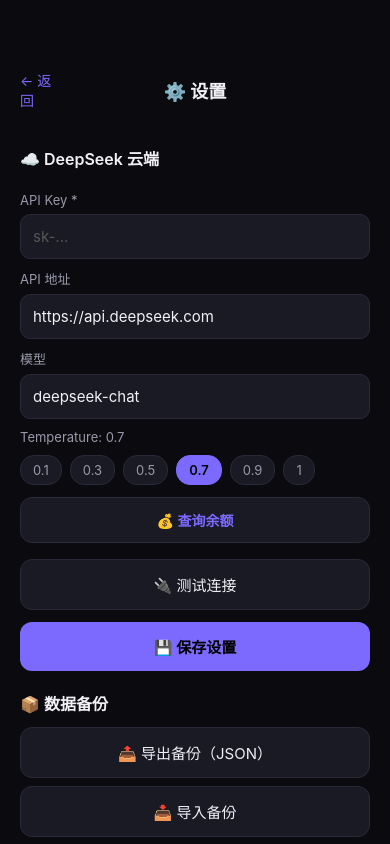
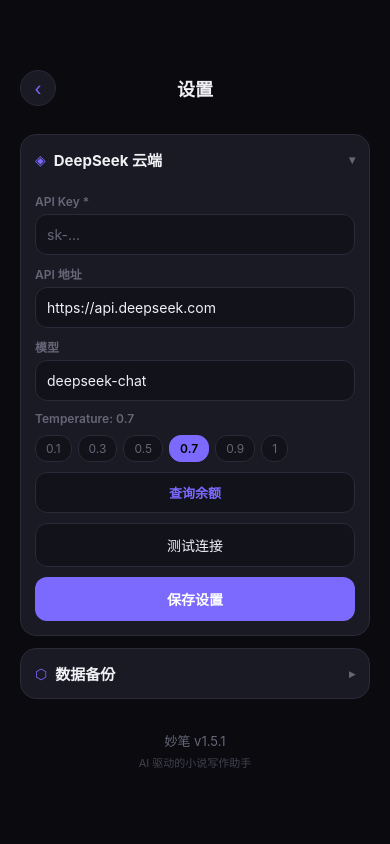
Before and after one commit to abuaibobo-dev/miaobi, a React Native app: screen /Settings in a window 390 px wide. Built offline with nearby package versions, Linux system fonts and the light colour scheme.

Commit message:
feat: 设置页重写为折叠式，去掉冗余内容

```diff
--- a/src/screens/SettingsScreen.tsx
+++ b/src/screens/SettingsScreen.tsx
@@ -4,36 +4,42 @@
 } from 'react-native';
 import * as DocumentPicker from 'expo-document-picker';
 import { getSettings, saveSettings } from '../lib/storage';
-import { checkApiKey } from '../lib/llm';
+import { checkApiKey, checkBalance } from '../lib/llm';
 import { exportBackup, restoreFromBackup } from '../lib/backup';
 import CapsuleAlert, { CapsuleToast } from '../components/CapsuleAlert';
-import { T } from '../lib/theme';
-import { checkBalance } from '../lib/llm';
+import { T, ICON } from '../lib/theme';
 import type { NovelSettings } from '../types/novel';
 
+type Props = any;
 
-type Props = any;
+function Section({ title, icon, defaultOpen = true, children }: { title: string; icon: string; defaultOpen?: boolean; children: React.ReactNode }) {
+  const [open, setOpen] = useState(defaultOpen);
+  return (
+    <View style={s.sectionWrap}>
+      <TouchableOpacity style={s.sectionHeader} onPress={() => setOpen(!open)} activeOpacity={0.7}>
+        <View style={s.sectionLeft}>
+          <Text style={s.sectionIcon}>{icon}</Text>
+          <Text style={s.sectionTitle}>{title}</Text>
+        </View>
+        <Text style={s.sectionArrow}>{open ? '▾' : '▸'}</Text>
+      </TouchableOpacity>
+      {open && <View style={s.sectionBody}>{children}</View>}
+    </View>
+  );
+}
 
 export default function SettingsScreen({ navigation }: Props) {
   const [settings, setSettings] = useState<NovelSettings>({
     apiKey: '', baseUrl: 'https://api.deepseek.com', model: 'deepseek-chat',
-    temperature: 0.7, maxTokens: 8192,
+    temperature: 0.7, maxTokens: 12000,
   });
-
   const [testing, setTesting] = useState(false);
   const [testResult, setTestResult] = useState<string | null>(null);
   const [toast, setToast] = useState('');
   const [balance, setBalance] = useState<number | null>(null);
   const [balanceLoading, setBalanceLoading] = useState(false);
-  const [infoModal, setInfoModal] = useState(false);
-  const [infoMsg, setInfoMsg] = useState('');
 
-  useEffect(() => {
-    getSettings().then(s => {
-      setSettings(s);
-
-    });
-  }, []);
+  useEffect(() => { getSettings().then(setSettings); }, []);
 
   const handleSave = async () => {
     await saveSettings(settings);
@@ -75,88 +81,96 @@
   };
 
   return (
-    <ScrollView style={styles.container} contentContainerStyle={styles.content}>
-      <View style={styles.header}>
-        <TouchableOpacity onPress={() => navigation.goBack()}><Text style={styles.backBtn}>← 返回</Text></TouchableOpacity>
-        <Text style={styles.headerTitle}>⚙️ 设置</Text>
-        <View style={{ width: 40 }} />
+    <ScrollView style={s.container} contentContainerStyle={s.content}>
+      <View style={s.header}>
+        <TouchableOpacity onPress={() => navigation.goBack()} style={s.backBtn}>
+          <Text style={s.backIcon}>{ICON.back}</Text>
+        </TouchableOpacity>
+        <Text style={s.headerTitle}>设置</Text>
+        <View style={{ width: 36 }} />
       </View>
 
-      <Text style={styles.section}>☁️ DeepSeek 云端</Text>
-      <Text style={styles.label}>API Key *</Text>
-      <TextInput style={styles.input} value={settings.apiKey} onChangeText={v => setSettings(s => ({ ...s, apiKey: v }))} placeholder="sk-..." placeholderTextColor="#555" secureTextEntry autoCapitalize="none" />
-      <Text style={styles.label}>API 地址</Text>
-      <TextInput style={styles.input} value={settings.baseUrl} onChangeText={v => setSettings(s => ({ ...s, baseUrl: v }))} placeholder="https://api.deepseek.com" placeholderTextColor="#555" autoCapitalize="none" />
-      <Text style={styles.label}>模型</Text>
-      <TextInput style={styles.input} value={settings.model} onChangeText={v => setSettings(s => ({ ...s, model: v }))} placeholder="deepseek-chat" placeholderTextColor="#555" autoCapitalize="none" />
-      <Text style={styles.label}>Temperature: {settings.temperature.toFixed(1)}</Text>
-      <View style={styles.tempRow}>
-        {[0.1, 0.3, 0.5, 0.7, 0.9, 1.0].map(t => (
-          <TouchableOpacity key={t} style={[styles.tempChip, settings.temperature === t && styles.tempChipActive]} onPress={() => setSettings(s => ({ ...s, temperature: t }))}>
-            <Text style={[styles.tempText, settings.temperature === t && styles.tempTextActive]}>{t}</Text>
-          </TouchableOpacity>
-        ))}
-      </View>
+      <Section title="DeepSeek 云端" icon="◈" defaultOpen={true}>
+        <Text style={s.label}>API Key *</Text>
+        <TextInput style={s.input} value={settings.apiKey} onChangeText={v => setSettings(s => ({ ...s, apiKey: v }))} placeholder="sk-..." placeholderTextColor={T.textMuted} secureTextEntry autoCapitalize="none" />
+        <Text style={s.label}>API 地址</Text>
+        <TextInput style={s.input} value={settings.baseUrl} onChangeText={v => setSettings(s => ({ ...s, baseUrl: v }))} placeholder="https://api.deepseek.com" placeholderTextColor={T.textMuted} autoCapitalize="none" />
+        <Text style={s.label}>模型</Text>
+        <TextInput style={s.input} value={settings.model} onChangeText={v => setSettings(s => ({ ...s, model: v }))} placeholder="deepseek-chat" placeholderTextColor={T.textMuted} autoCapitalize="none" />
+        <Text style={s.label}>Temperature: {settings.temperature.toFixed(1)}</Text>
+        <View style={s.tempRow}>
+          {[0.1, 0.3, 0.5, 0.7, 0.9, 1.0].map(t => (
+            <TouchableOpacity key={t} style={[s.tempChip, settings.temperature === t && s.tempChipActive]} onPress={() => setSettings(s => ({ ...s, temperature: t }))}>
+              <Text style={[s.tempText, settings.temperature === t && s.tempTextActive]}>{t}</Text>
+            </TouchableOpacity>
+          ))}
+        </View>
+        <TouchableOpacity style={s.balanceBtn} onPress={handleCheckBalance} disabled={balanceLoading}>
+          <Text style={s.balanceBtnText}>{balanceLoading ? '查询中...' : balance !== null ? `余额：¥${balance.toFixed(2)}` : '查询余额'}</Text>
+        </TouchableOpacity>
+        {testResult && <Text style={[s.testResult, testResult.startsWith('✅') ? s.testOk : s.testFail]}>{testResult}</Text>}
+        <TouchableOpacity style={s.testBtn} onPress={handleTest} disabled={testing}>
+          <Text style={s.testBtnText}>{testing ? '测试中...' : '测试连接'}</Text>
+        </TouchableOpacity>
+        <TouchableOpacity style={s.saveBtn} onPress={handleSave}>
+          <Text style={s.saveBtnText}>保存设置</Text>
+        </TouchableOpacity>
+      </Section>
 
-      {/* 余额 */}
-      <TouchableOpacity style={styles.balanceBtn} onPress={handleCheckBalance} disabled={balanceLoading}>
-        <Text style={styles.balanceBtnText}>{balanceLoading ? '查询中...' : balance !== null ? `💰 余额：¥${balance.toFixed(2)}` : '💰 查询余额'}</Text>
-      </TouchableOpacity>
+      <Section title="数据备份" icon="⬡" defaultOpen={false}>
+        <TouchableOpacity style={s.backupBtn} onPress={handleExportBackup}>
+          <Text style={s.backupBtnText}>导出备份（JSON）</Text>
+        </TouchableOpacity>
+        <TouchableOpacity style={[s.backupBtn, { marginTop: 8 }]} onPress={handleImportBackup}>
+          <Text style={s.backupBtnText}>导入备份</Text>
+        </TouchableOpacity>
+      </Section>
 
-      {testResult && <Text style={[styles.testResult, testResult.startsWith('✅') ? styles.testOk : styles.testFail]}>{testResult}</Text>}
-      <TouchableOpacity style={styles.testBtn} onPress={handleTest} disabled={testing}>
-        <Text style={styles.testBtnText}>{testing ? '测试中...' : '🔌 测试连接'}</Text>
-      </TouchableOpacity>
-      <TouchableOpacity style={styles.saveBtn} onPress={handleSave}>
-        <Text style={styles.saveBtnText}>💾 保存设置</Text>
-      </TouchableOpacity>
-
-      <Text style={styles.section}>📦 数据备份</Text>
-      <TouchableOpacity style={styles.backupBtn} onPress={handleExportBackup}>
-        <Text style={styles.backupBtnText}>📤 导出备份（JSON）</Text>
-      </TouchableOpacity>
-      <TouchableOpacity style={[styles.backupBtn, { marginTop: 8 }]} onPress={handleImportBackup}>
-        <Text style={styles.backupBtnText}>📥 导入备份</Text>
-      </TouchableOpacity>
-
-      <View style={styles.footer}>
-        <Text style={styles.footerText}>妙笔 v1.2.2</Text>
-        <Text style={styles.footerSub}>AI 驱动的小说写作助手</Text>
+      <View style={s.footer}>
+        <Text style={s.footerText}>妙笔 v1.5.1</Text>
+        <Text style={s.footerSub}>AI 驱动的小说写作助手</Text>
       </View>
 
       <CapsuleToast visible={!!toast} text={toast} onHide={() => setToast('')} />
-      <CapsuleAlert visible={infoModal} title="💡 提示" message={infoMsg} confirmText="知道了" onCancel={() => setInfoModal(false)} onConfirm={() => setInfoModal(false)} />
     </ScrollView>
   );
 }
 
-const styles = StyleSheet.create({
+const s = StyleSheet.create({
   container: { flex: 1, backgroundColor: T.bg },
   content: { padding: 20, paddingBottom: 40 },
   header: { flexDirection: 'row', justifyContent: 'space-between', alignItems: 'center', paddingTop: 50, paddingBottom: 16 },
-  backBtn: { fontSize: 14, color: T.accent, width: 40 },
-  headerTitle: { fontSize: 18, fontWeight: 'bold', color: T.text },
-  section: { fontSize: 16, fontWeight: '600', color: T.text, marginTop: 20, marginBottom: 12 },
-  label: { fontSize: 13, color: T.textSec, marginBottom: 6, marginTop: 10 },
-  input: { backgroundColor: T.card, borderRadius: 10, padding: 12, fontSize: 15, color: T.text, borderWidth: 1, borderColor: T.border },
-  hint: { fontSize: 12, color: '#666', marginTop: 4 },
-  tempRow: { flexDirection: 'row', gap: 8, marginTop: 4 },
-  tempChip: { paddingHorizontal: 12, paddingVertical: 6, borderRadius: 14, backgroundColor: T.card, borderWidth: 1, borderColor: T.border },
+  backBtn: { width: 36, height: 36, borderRadius: 18, backgroundColor: T.card, justifyContent: 'center', alignItems: 'center', borderWidth: 1, borderColor: T.border },
+  backIcon: { fontSize: 18, color: T.accent },
+  headerTitle: { fontSize: 18, fontWeight: '800', color: T.text },
+  // Collapsible section
+  sectionWrap: { backgroundColor: T.card, borderRadius: T.r.lg, borderWidth: 1, borderColor: T.border, marginTop: 12, overflow: 'hidden' },
+  sectionHeader: { flexDirection: 'row', justifyContent: 'space-between', alignItems: 'center', padding: 14 },
+  sectionLeft: { flexDirection: 'row', alignItems: 'center', gap: 8 },
+  sectionIcon: { fontSize: 14, color: T.accent },
+  sectionTitle: { fontSize: 15, fontWeight: '700', color: T.text },
+  sectionArrow: { fontSize: 12, color: T.textMuted, fontWeight: '700' },
+  sectionBody: { paddingHorizontal: 14, paddingBottom: 14 },
+  // Form
+  label: { fontSize: 12, color: T.textMuted, marginBottom: 5, marginTop: 10, fontWeight: '600' },
+  input: { backgroundColor: T.surface, borderRadius: T.r.md, padding: 11, fontSize: 14, color: T.text, borderWidth: 1, borderColor: T.border },
+  tempRow: { flexDirection: 'row', gap: 6, marginTop: 4 },
+  tempChip: { paddingHorizontal: 10, paddingVertical: 5, borderRadius: 12, backgroundColor: T.surface, borderWidth: 1, borderColor: T.border },
   tempChipActive: { backgroundColor: T.accent, borderColor: T.accent },
-  tempText: { fontSize: 13, color: T.textSec },
+  tempText: { fontSize: 12, color: T.textMuted },
   tempTextActive: { color: '#000', fontWeight: '600' },
-  testResult: { fontSize: 14, textAlign: 'center', marginTop: 16 },
-  testOk: { color: T.accent },
+  balanceBtn: { backgroundColor: T.surface, borderRadius: T.r.md, paddingVertical: 10, alignItems: 'center', borderWidth: 1, borderColor: T.border, marginTop: 10 },
+  balanceBtnText: { fontSize: 13, color: T.accent, fontWeight: '600' },
+  testResult: { fontSize: 13, textAlign: 'center', marginTop: 10 },
+  testOk: { color: T.accentGreen },
   testFail: { color: T.accentRed },
-  testBtn: { marginTop: 16, backgroundColor: T.card, borderRadius: 12, paddingVertical: 14, alignItems: 'center', borderWidth: 1, borderColor: T.border },
-  testBtnText: { fontSize: 15, color: T.text },
-  saveBtn: { marginTop: 12, backgroundColor: T.accent, borderRadius: 12, paddingVertical: 14, alignItems: 'center' },
-  saveBtnText: { fontSize: 15, fontWeight: 'bold', color: '#000' },
-  backupBtn: { backgroundColor: T.card, borderRadius: 12, paddingVertical: 14, alignItems: 'center', borderWidth: 1, borderColor: T.border },
-  backupBtnText: { fontSize: 15, color: T.text },
-  balanceBtn: { backgroundColor: T.card, borderRadius: 12, paddingVertical: 12, alignItems: 'center', borderWidth: 1, borderColor: T.border, marginTop: 12 },
-  balanceBtnText: { fontSize: 14, color: T.accent, fontWeight: '600' },
-  footer: { alignItems: 'center', marginTop: 40, width: '100%' },
-  footerText: { fontSize: 14, color: T.textSec },
-  footerSub: { fontSize: 12, color: '#555', marginTop: 4 },
+  testBtn: { marginTop: 10, backgroundColor: T.surface, borderRadius: T.r.md, paddingVertical: 11, alignItems: 'center', borderWidth: 1, borderColor: T.border },
+  testBtnText: { fontSize: 14, color: T.text },
+  saveBtn: { marginTop: 10, backgroundColor: T.accent, borderRadius: T.r.md, paddingVertical: 12, alignItems: 'center' },
+  saveBtnText: { fontSize: 14, fontWeight: '700', color: '#FFF' },
+  backupBtn: { backgroundColor: T.surface, borderRadius: T.r.md, paddingVertical: 12, alignItems: 'center', borderWidth: 1, borderColor: T.border },
+  backupBtnText: { fontSize: 14, color: T.text },
+  footer: { alignItems: 'center', marginTop: 32, width: '100%' },
+  footerText: { fontSize: 13, color: T.textMuted },
+  footerSub: { fontSize: 11, color: T.textMuted, marginTop: 4, opacity: 0.6 },
 });
```
